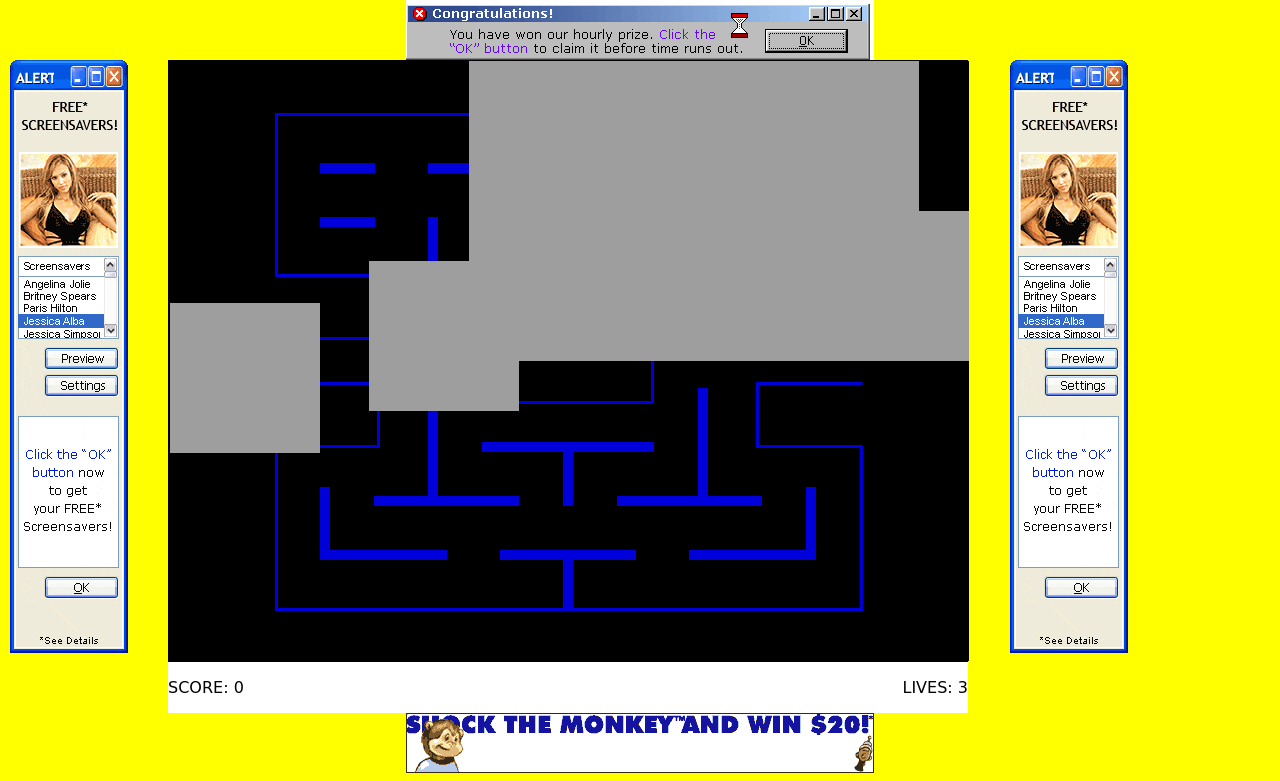
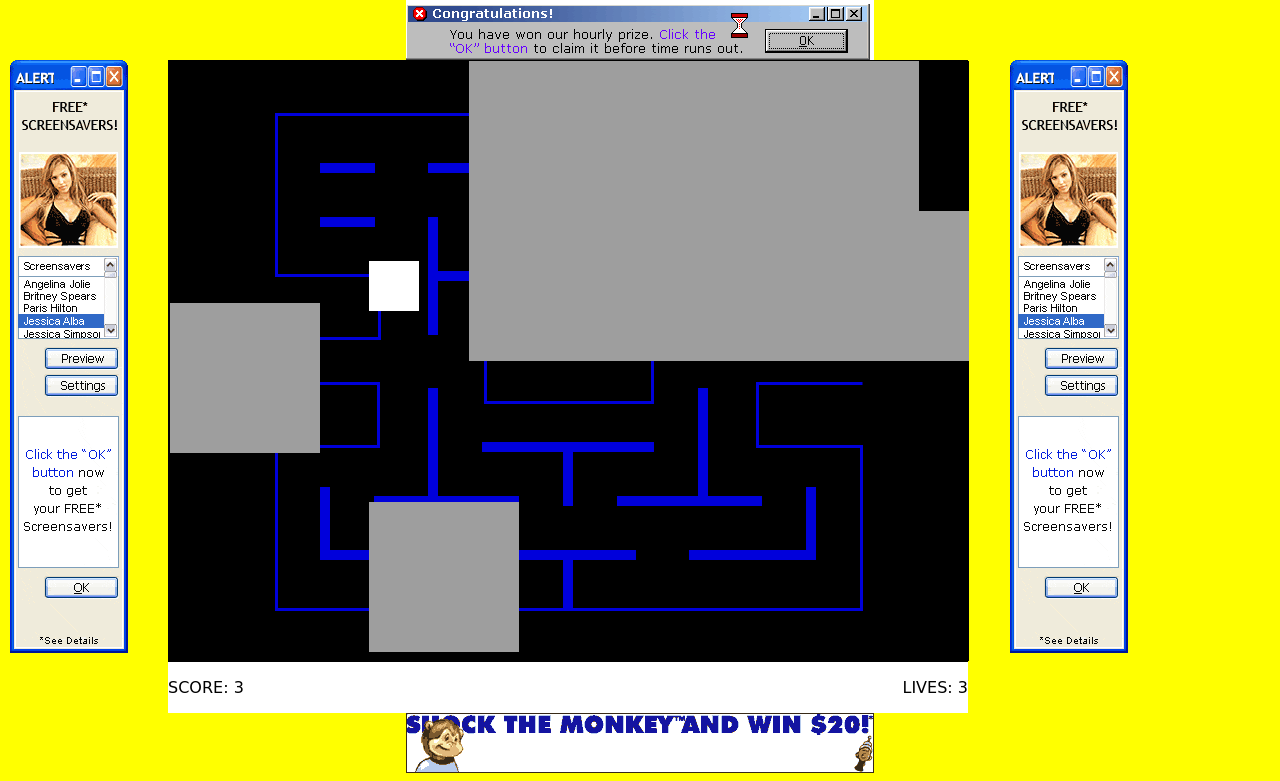
Before and after one commit to CraigChilds94/HackMan, a plain HTML site: page index.html in a window 1280 px wide. Shown: the part 81-862 px from the top of the page. Drawn offline with Linux system fonts and the light colour scheme; a web font is replaced by a local one.

Commit message:
Get ghosts moving

```diff
--- a/index.html
+++ b/index.html
@@ -21,8 +21,8 @@
 		<img src="/src/img/screensavers.gif" class="pull-left">
 		<div id="canvas-container" class="pull-left">
 			<div id="canvas"></div>
-			<div id="score">
-			<p class="pull-left">SCORE: 0</p>
+			<div class="row">
+			<p class="pull-left">SCORE: <span id="score">0</span></p>
 			<p class="pull-right">LIVES: <span id="lives">3</span></p>
 			</div>
 		</div>
--- a/src/css/style.css
+++ b/src/css/style.css
@@ -19,7 +19,6 @@ img {display:block;
 	background:#fff;
 }
 
-#score {overflow:hidden;}
 .row {overflow:hidden;}
 
 .pull-left{float:left;}
--- a/src/js/lib/collectable.js
+++ b/src/js/lib/collectable.js
@@ -7,14 +7,16 @@ var Collectable = (function(world, position) {
     sprite.position = position;
 
     function onCollision() {
-        world.score++;
+        world.status.addPoints(1);
+        world.collectables.splice(world.collectables.indexOf(this),1);
         world.stage.removeChild(sprite);
     }
 
     // Return public data
     return {
         sprite: sprite,
-        onCollision: onCollision
+        onCollision: onCollision,
+        update: function(){}
     };
 
 });
--- a/src/js/main.js
+++ b/src/js/main.js
@@ -7,7 +7,11 @@ document.addEventListener("DOMContentLoaded", function() {
         lives : 3,
         removeLife : function() {
             status.lives--;
-            $('#lives').text(status.lives)
+            $('#lives').text(status.lives);
+        },
+        addPoints : function(points) {
+            status.score += points;
+            $('#score').text(status.score);
         }
     };
 
@@ -54,6 +58,7 @@ document.addEventListener("DOMContentLoaded", function() {
 
         for(index in collidables) {
             checkCollision(game.world.player, collidables[index]);
+            collidables[index].update();
         }
 
         // render the root container
```
